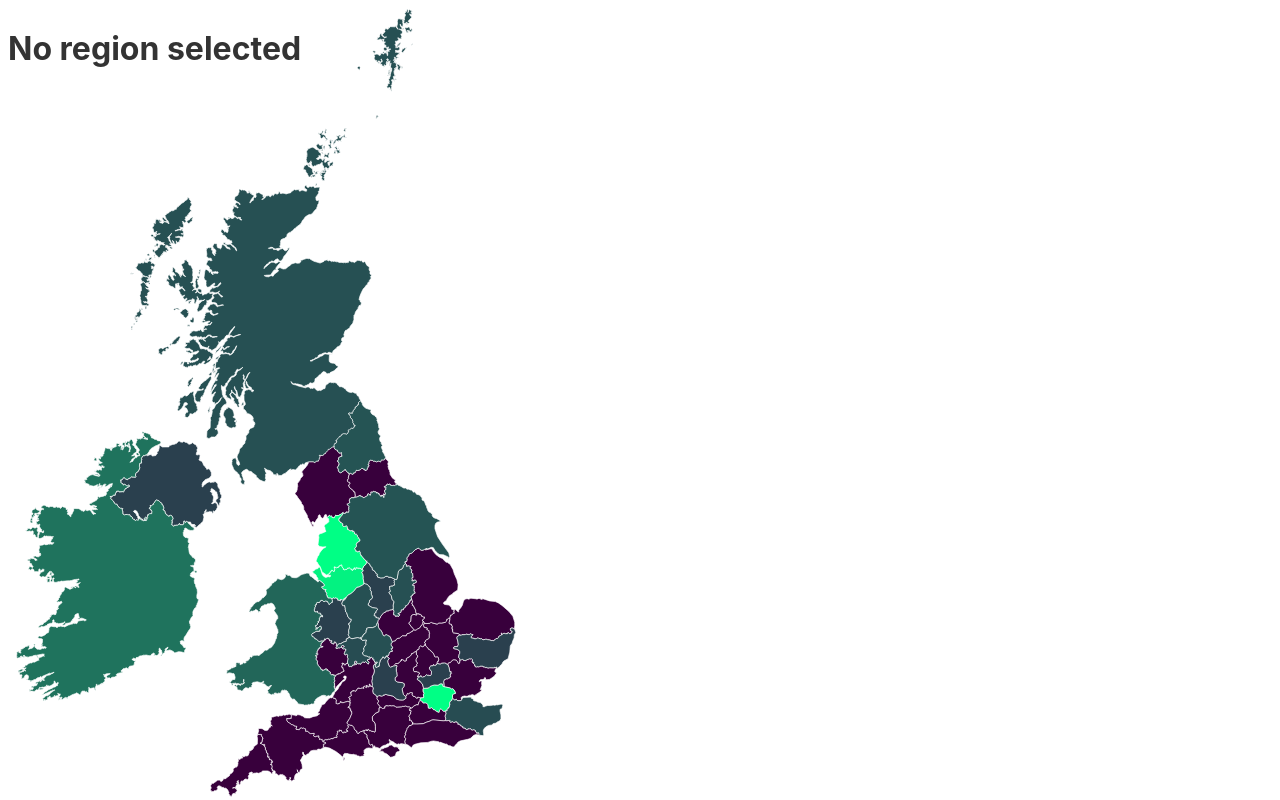
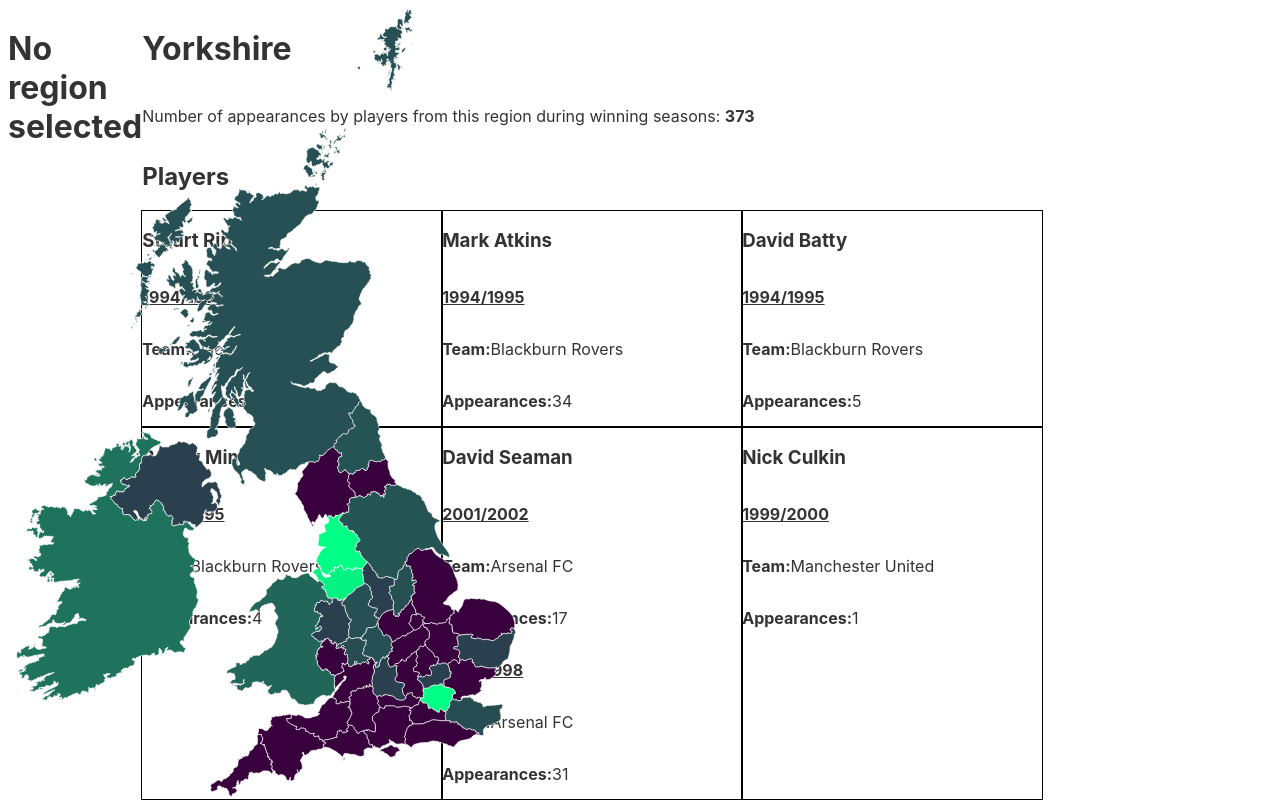
Before and after one commit to Pjaerr/Svelte-Data-Vis-Premier-League, a Svelte app: page / in a window 1280 px wide. Shown: the top 800 px of the page. Built offline with nearby package versions, Linux system fonts and the light colour scheme.

Commit message:
Working on the RegionInformation component

```diff
--- a/src/App.svelte
+++ b/src/App.svelte
@@ -34,6 +34,7 @@
 
 <main class="app">
   <h1>{activeRegion}</h1>
+  <RegionInformation region={getRegionData('Yorkshire')} />
   <div class="map-container">
     <MapContainer>
       {#each Regions as { name, svgPath }}
--- a/src/Components/RegionInformation.svelte
+++ b/src/Components/RegionInformation.svelte
@@ -1,12 +1,93 @@
 <script>
   /**
-   *
-   * Import all of the required data and then do something here so that we are
-   * showing all of the relevant information/statistics for a Region we are given.
+   * {
+        name: string,
+        players: [
+            {
+                name: string,
+                seasons: [
+                    {
+                        year: string,
+                        team: string,
+                        appearances: number
+                    }
+                ]
+            }
+        ],
+        appearances: number
+    }
    *
    * */
-
   export let region;
 </script>
 
-<p>This is the information for {region}</p>
+<style>
+  .container {
+    display: flex;
+    flex-direction: column;
+  }
+
+  .year {
+    font-weight: bold;
+    text-decoration: underline;
+  }
+
+  .season {
+    display: flex;
+    flex-direction: column;
+  }
+
+  .season > div {
+    display: flex;
+  }
+
+  .label {
+    font-weight: bold;
+  }
+
+  .players-container {
+    display: flex;
+    flex-wrap: wrap;
+  }
+
+  .player {
+    outline: 1px solid black;
+    width: 300px;
+  }
+</style>
+
+<div class="container">
+  <h1>{region.name}</h1>
+
+  <p>
+    Number of appearances by players from this region during winning seasons:
+    <b>{region.appearances}</b>
+  </p>
+
+  <h2 class="players-title">Players</h2>
+  <div class="players-container">
+    {#each region.players as { name, seasons }}
+      <div class="player">
+        <h3 class="player-name">{name}</h3>
+
+        {#each seasons.reverse() as { year, team, appearances }}
+          <div class="season">
+            <div class="year">
+              <p>{year}</p>
+            </div>
+
+            <div class="team">
+              <p class="label">Team:</p>
+              <p class="value">{team}</p>
+            </div>
+
+            <div class="appearances">
+              <p class="label">Appearances:</p>
+              <p class="value">{appearances}</p>
+            </div>
+          </div>
+        {/each}
+      </div>
+    {/each}
+  </div>
+</div>
--- a/src/Data/Titles.js
+++ b/src/Data/Titles.js
@@ -475,7 +475,7 @@ export default [
 
   {
     season: "1997/1998",
-    winner: "Arsenal Fc",
+    winner: "Arsenal FC",
     players: [
       {
         name: "Nigel Winterburn",
@@ -935,7 +935,7 @@ export default [
 
   {
     season: "2001/2002",
-    winner: "Arsenal Fc",
+    winner: "Arsenal FC",
     players: [
       {
         name: "Patrick Vieira",
@@ -1153,7 +1153,7 @@ export default [
 
   {
     season: "2003/2004",
-    winner: "Arsenal Fc",
+    winner: "Arsenal FC",
     players: [
       {
         name: "Jens Lehmann",
@@ -1248,7 +1248,7 @@ export default [
 
   {
     season: "2004/2005",
-    winner: "Chelsea Fc",
+    winner: "Chelsea FC",
     players: [
       {
         name: "Eiður Guðjohnsen",
@@ -1375,7 +1375,7 @@ export default [
 
   {
     season: "2005/2006",
-    winner: "Chelsea Fc",
+    winner: "Chelsea FC",
     players: [
       {
         name: "John Terry",
@@ -1835,7 +1835,7 @@ export default [
 
   {
     season: "2009/2010",
-    winner: "Chelsea Fc",
+    winner: "Chelsea FC",
     players: [
       {
         name: "John Terry",
@@ -2394,7 +2394,7 @@ export default [
 
   {
     season: "2014/2015",
-    winner: "Chelsea Fc",
+    winner: "Chelsea FC",
     players: [
       {
         name: "Eden Hazard",
@@ -2600,7 +2600,7 @@ export default [
 
   {
     season: "2016/2017",
-    winner: "Chelsea Fc",
+    winner: "Chelsea FC",
     players: [
       {
         name: "Azpilicueta",
```
